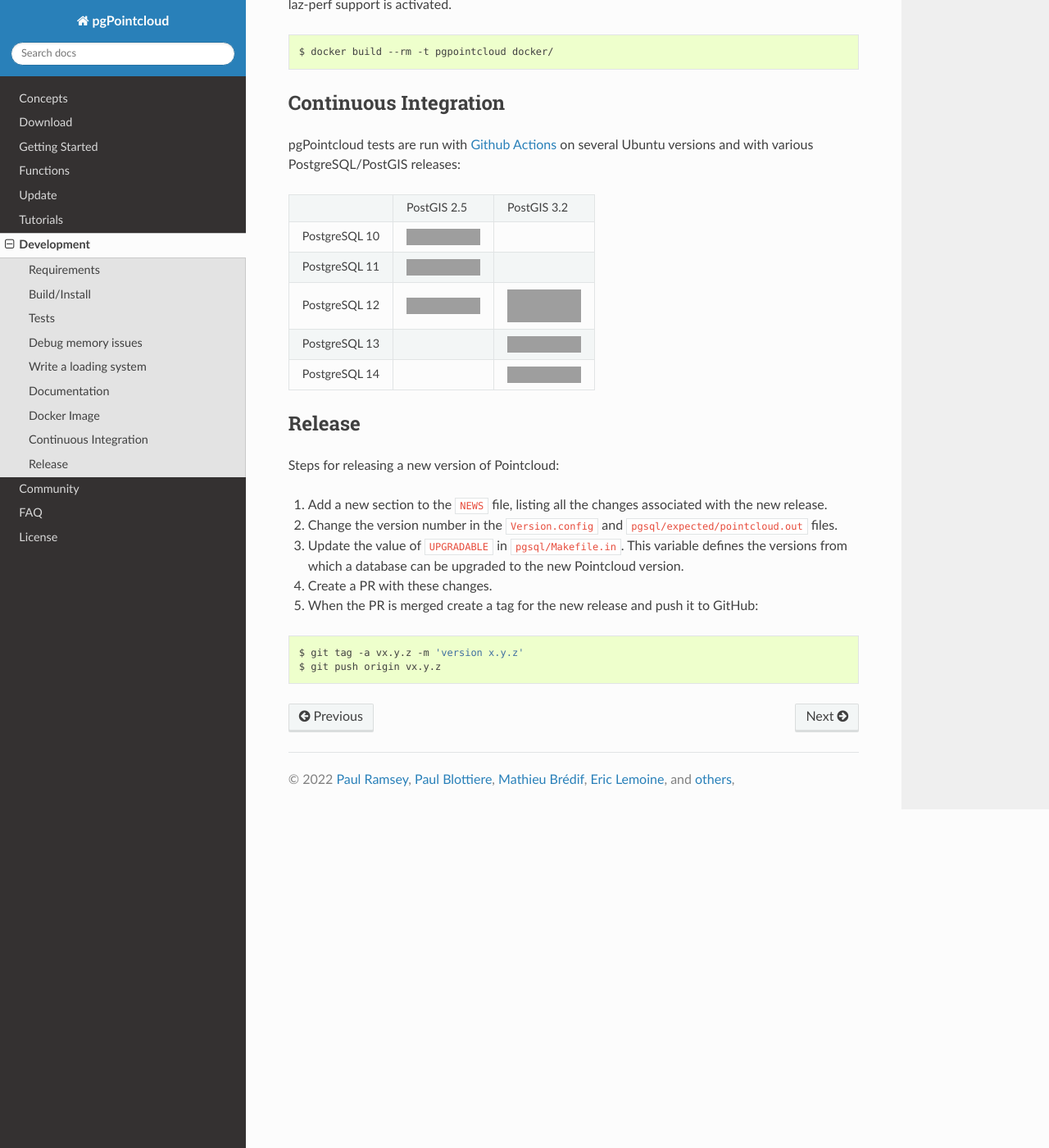
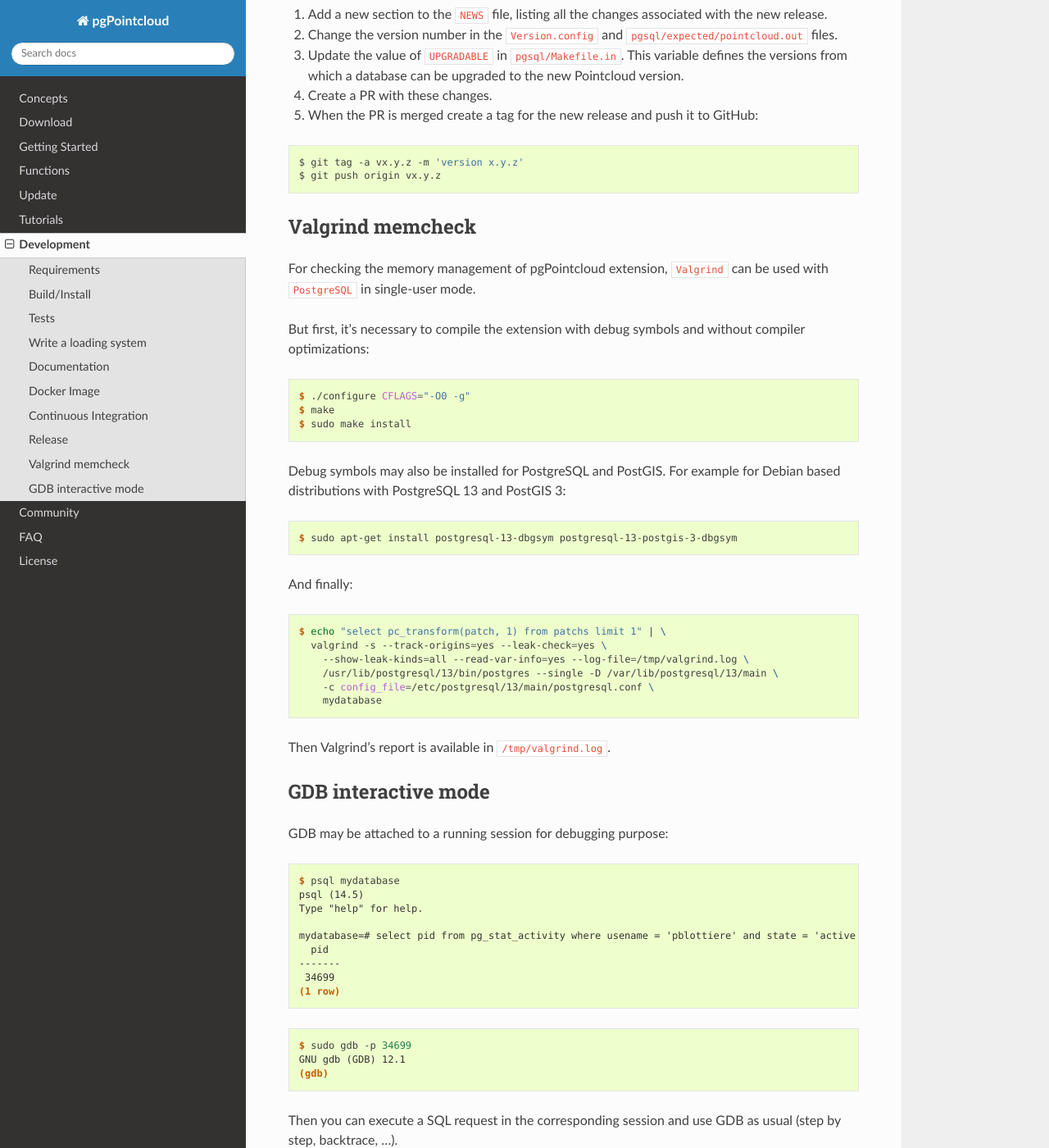
Before and after one commit to pgpointcloud/pointcloud, a Sphinx documentation site: the page built from doc/development.rst, in a window 1280 px wide and 1400 px high, scrolled down 2989 px. Shown: the whole window at 82% size. Built offline with Sphinx 7.4.7 and the Read the Docs theme 2.0.0, drawn with Linux system fonts in a browser that asks for light colours; some of the changed text lies outside the part shown; grey boxes are pictures that could not be loaded.

Commit message:
Add info about GDB interactive mode for debugging

```diff
--- a/doc/development.rst
+++ b/doc/development.rst
@@ -79,39 +79,6 @@ This command will create a database named ``contrib_regression`` and will execut
 the SQL scripts located in ``pgsql/sql`` in this database.
 
 ------------------------------------------------------------------------------
-Debug memory issues
-------------------------------------------------------------------------------
-
-For checking the memory management of pgPointcloud extension, ``Valgrind`` can
-be used with ``PostgreSQL`` in single-user mode.
-
-But first, it's necessary to compile the extension with debug symbols and
-without compiler optimizations:
-
-.. code-block:: bash
-
-  $ ./configure CFLAGS="-Wall -Werror -O0 -g"
-  $ make
-  $ sudo make install
-
-Debug symbols may also be installed for PostgreSQL and PostGIS. For example
-for Debian based distributions with PostgreSQL 13 and PostGIS 3:
-
-.. code-block:: bash
-
-  $ sudo apt-get install postgresql-13-dbgsym postgresql-13-postgis-3-dbgsym
-
-And finally:
-
-.. code-block:: bash
-
-  $ echo "select pc_transform(patch, 1) from patchs limit 1" | \
-  valgrind -s --track-origins=yes --leak-check=yes \
-  --show-leak-kinds=all --read-var-info=yes --log-file=/tmp/valgrindlog \
-  /usr/lib/postgresql/13/bin/postgres --single -D /var/lib/postgresql/13/main \
-  -c config_file=/etc/postgresql/13/main/postgresql.conf mydatabase
-
-------------------------------------------------------------------------------
 Write a loading system
 ------------------------------------------------------------------------------
 
@@ -227,3 +195,67 @@ Steps for releasing a new version of Pointcloud:
 
   $ git tag -a vx.y.z -m 'version x.y.z'
   $ git push origin vx.y.z
+
+------------------------------------------------------------------------------
+Valgrind memcheck
+------------------------------------------------------------------------------
+
+For checking the memory management of pgPointcloud extension, ``Valgrind`` can
+be used with ``PostgreSQL`` in single-user mode.
+
+But first, it's necessary to compile the extension with debug symbols and
+without compiler optimizations:
+
+.. code-block:: console
+
+  $ ./configure CFLAGS="-O0 -g"
+  $ make
+  $ sudo make install
+
+Debug symbols may also be installed for PostgreSQL and PostGIS. For example
+for Debian based distributions with PostgreSQL 13 and PostGIS 3:
+
+.. code-block:: console
+
+  $ sudo apt-get install postgresql-13-dbgsym postgresql-13-postgis-3-dbgsym
+
+And finally:
+
+.. code-block:: console
+
+  $ echo "select pc_transform(patch, 1) from patchs limit 1" | \
+    valgrind -s --track-origins=yes --leak-check=yes \
+      --show-leak-kinds=all --read-var-info=yes --log-file=/tmp/valgrind.log \
+      /usr/lib/postgresql/13/bin/postgres --single -D /var/lib/postgresql/13/main \
+      -c config_file=/etc/postgresql/13/main/postgresql.conf \
+      mydatabase
+
+Then Valgrind's report is available in ``/tmp/valgrind.log``.
+
+------------------------------------------------------------------------------
+GDB interactive mode
+------------------------------------------------------------------------------
+
+GDB may be attached to a running session for debugging purpose:
+
+.. code-block:: console
+
+  $ psql mydatabase
+  psql (14.5)
+  Type "help" for help.
+
+  mydatabase=# select pid from pg_stat_activity where usename = 'pblottiere' and state = 'active';
+    pid
+  -------
+   34699
+  (1 row)
+
+
+.. code-block:: console
+
+  $ sudo gdb -p 34699
+  GNU gdb (GDB) 12.1
+  (gdb)
+
+Then you can execute a SQL request in the corresponding session and use GDB as
+usual (step by step, backtrace, ...).
```
Also changed, not shown: other parts of doc/development.rst (+1 -0 lines).
